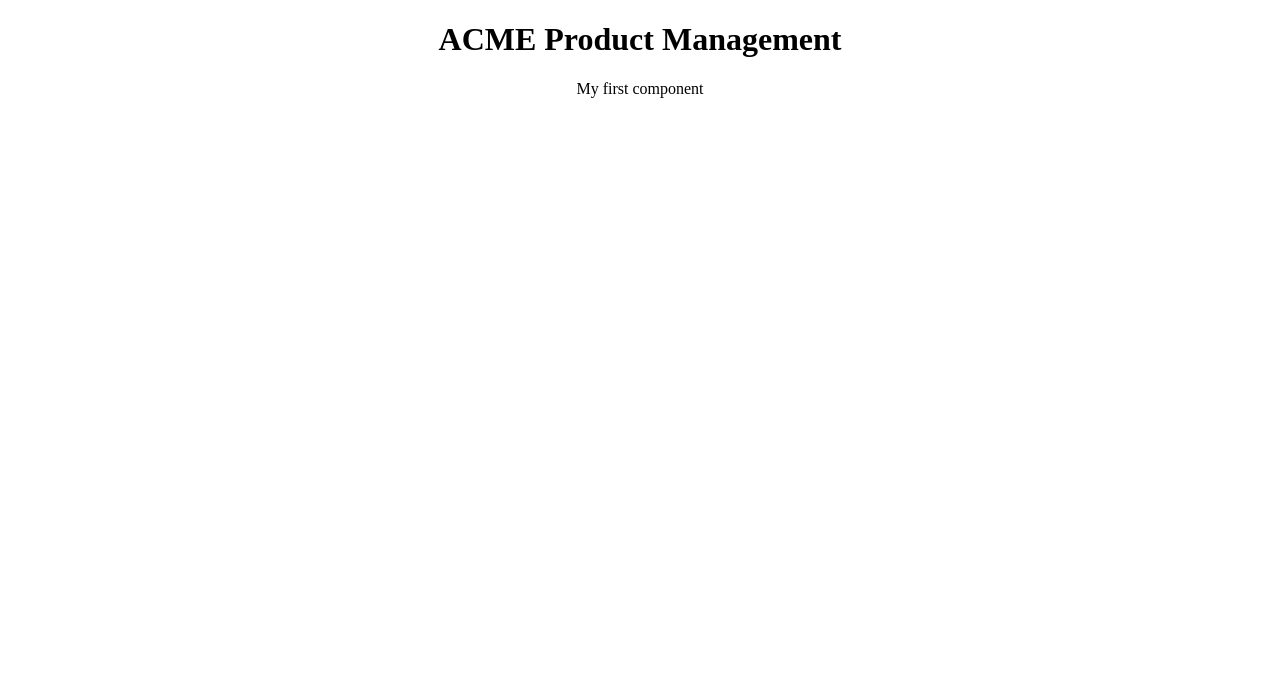
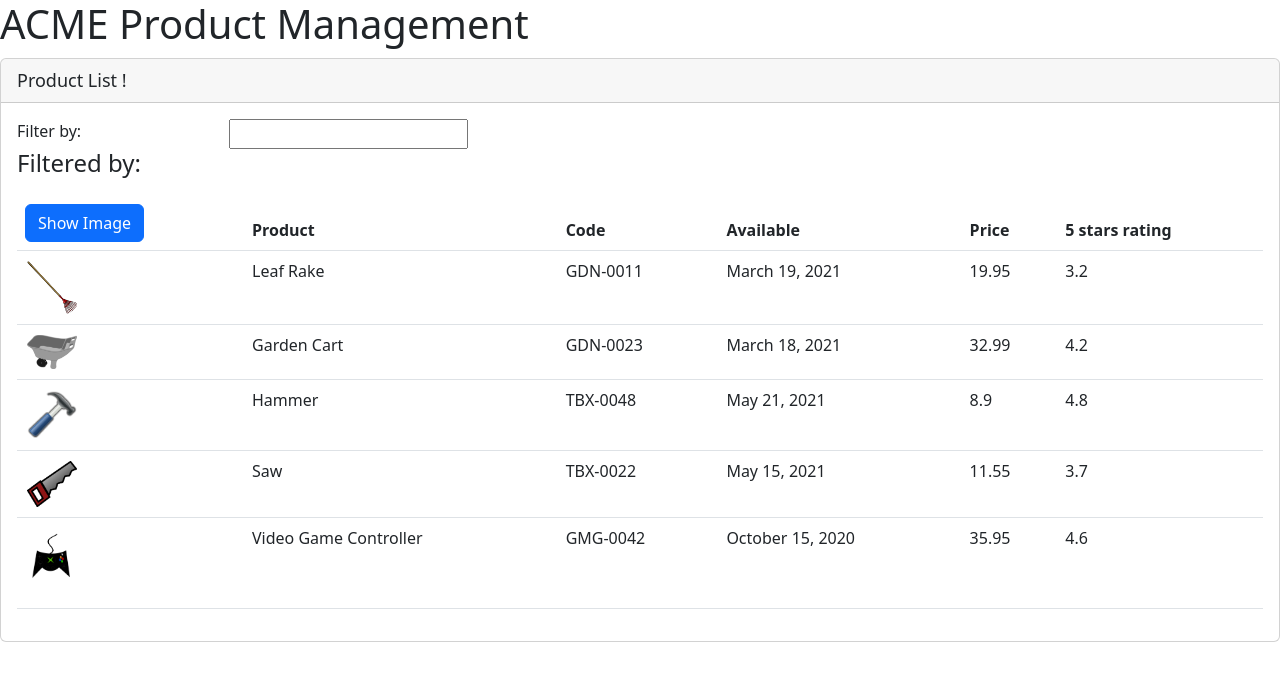
Before and after one commit to amirafatnassi/angulat-gettingStarted, an Angular app in the folder APM/: page / in a window 1280 px wide. Shown: the top 680 px of the page. Built offline with nearby package versions, Linux system fonts and the light colour scheme.

Commit message:
add bootstrap

```diff
--- a/APM/angular.json
+++ b/APM/angular.json
@@ -26,7 +26,8 @@
             "styles": [
               "src/styles.css"
             ],
-            "scripts": []
+            "scripts": [
+            ]
           },
           "configurations": {
             "production": {
--- a/APM/package.json
+++ b/APM/package.json
@@ -18,6 +18,7 @@
     "@angular/platform-browser": "^14.0.0",
     "@angular/platform-browser-dynamic": "^14.0.0",
     "@angular/router": "^14.0.0",
+    "bootstrap": "^5.2.2",
     "rxjs": "~7.5.0",
     "tslib": "^2.3.0",
     "zone.js": "~0.11.4"
--- a/APM/src/app/app.component.html
+++ b/APM/src/app/app.component.html
@@ -1,4 +1,5 @@
-<div style="text-align: center">
+<div>
   <h1>{{pageTitle}}</h1>
-  <div> My first component</div>
+
+<pm-products></pm-products>
 </div>
--- a/APM/src/app/app.module.ts
+++ b/APM/src/app/app.module.ts
@@ -2,10 +2,12 @@
 import { BrowserModule } from '@angular/platform-browser';
 
 import { AppComponent } from './app.component';
+import { ProductsComponent } from './products/product-list.component';
 
 @NgModule({
   declarations: [
-    AppComponent
+    AppComponent,
+    ProductsComponent
   ],
   imports: [
     BrowserModule
--- /dev/null
+++ b/APM/src/app/products/product-list.component.html
@@ -0,0 +1,43 @@
+<div class="card">
+  <div class="card-header">{{ pageTitle }}</div>
+  <div class="card-body">
+    <div class="row">
+      <div class="col-md-2">Filter by:</div>
+      <div class="col-md-4">
+        <input type="text" />
+      </div>
+    </div>
+    <div class="row">
+      <div class="col-md-6">
+        <h4>Filtered by:</h4>
+      </div>
+    </div>
+    <div class="table-responsive">
+      <table class="table" *ngIf="products.length">
+        <thead>
+          <tr>
+            <th>
+              <button class="btn btn-primary">Show Image</button>
+            </th>
+            <th>Product</th>
+            <th>Code</th>
+            <th>Available</th>
+            <th>Price</th>
+            <th>5 stars rating</th>
+          </tr>
+        </thead>
+        <tbody>
+          <tr *ngFor="let product of products">
+            <td> <img [src]='product.imageUrl' [title]='product.productName'
+              [style.width.px]='imageWidth'  [style.margin.px]='imageMargin'> </td>
+            <td>{{ product.productName }}</td>
+            <td>{{ product.productCode }}</td>
+            <td>{{ product.releaseDate }}</td>
+            <td>{{ product.price }}</td>
+            <td>{{ product.starRating   }}</td>
+          </tr>
+        </tbody>
+      </table>
+    </div>
+  </div>
+</div>
--- /dev/null
+++ b/APM/src/app/products/product-list.component.ts
@@ -0,0 +1,63 @@
+import { Component } from '@angular/core';
+
+@Component({
+  selector: 'pm-products',
+  templateUrl: './product-list.component.html',
+})
+export class ProductsComponent {
+  pageTitle = 'Product List !';
+  imageWidth = 50;
+  imageMargin = 2;
+  products: any[] = [
+    {
+      productId: 1,
+      productName: 'Leaf Rake',
+      productCode: 'GDN-0011',
+      releaseDate: 'March 19, 2021',
+      description: 'Leaf rake with 48-inch wooden handle.',
+      price: 19.95,
+      starRating: 3.2,
+      imageUrl: 'assets/images/leaf_rake.png',
+    },
+    {
+      productId: 2,
+      productName: 'Garden Cart',
+      productCode: 'GDN-0023',
+      releaseDate: 'March 18, 2021',
+      description: '15 gallon capacity rolling garden cart',
+      price: 32.99,
+      starRating: 4.2,
+      imageUrl: 'assets/images/garden_cart.png',
+    },
+    {
+      productId: 5,
+      productName: 'Hammer',
+      productCode: 'TBX-0048',
+      releaseDate: 'May 21, 2021',
+      description: 'Curved claw steel hammer',
+      price: 8.9,
+      starRating: 4.8,
+      imageUrl: 'assets/images/hammer.png',
+    },
+    {
+      productId: 8,
+      productName: 'Saw',
+      productCode: 'TBX-0022',
+      releaseDate: 'May 15, 2021',
+      description: '15-inch steel blade hand saw',
+      price: 11.55,
+      starRating: 3.7,
+      imageUrl: 'assets/images/saw.png',
+    },
+    {
+      productId: 10,
+      productName: 'Video Game Controller',
+      productCode: 'GMG-0042',
+      releaseDate: 'October 15, 2020',
+      description: 'Standard two-button video game controller',
+      price: 35.95,
+      starRating: 4.6,
+      imageUrl: 'assets/images/xbox-controller.png',
+    },
+  ];
+}
--- a/APM/src/index.html
+++ b/APM/src/index.html
@@ -1,13 +1,22 @@
-<!doctype html>
+<!DOCTYPE html>
 <html lang="en">
   <head>
-  <meta charset="utf-8">
+    <meta charset="utf-8" />
     <title>Apm</title>
-  <base href="/">
-  <meta name="viewport" content="width=device-width, initial-scale=1">
-  <link rel="icon" type="image/x-icon" href="favicon.ico">
+    <base href="/" />
+    <meta name="viewport" content="width=device-width, initial-scale=1" />
+    <link rel="icon" type="image/x-icon" href="favicon.ico" />
+    <!-- CSS only -->
+    <link
+      href="https://cdn.jsdelivr.net/npm/bootstrap@5.2.2/dist/css/bootstrap.min.css"
+      rel="stylesheet"
+      integrity="sha384-Zenh87qX5JnK2Jl0vWa8Ck2rdkQ2Bzep5IDxbcnCeuOxjzrPF/et3URy9Bv1WTRi"
+      crossorigin="anonymous"
+    />
   </head>
   <body>
     <pm-root></pm-root>
+    <!-- JavaScript Bundle with Popper -->
+<script src="https://cdn.jsdelivr.net/npm/bootstrap@5.2.2/dist/js/bootstrap.bundle.min.js" integrity="sha384-OERcA2EqjJCMA+/3y+gxIOqMEjwtxJY7qPCqsdltbNJuaOe923+mo//f6V8Qbsw3" crossorigin="anonymous"></script>
   </body>
 </html>
```
Also changed, not shown: 1 other file (tests, documents, lock files or other folders). Lines whose indentation alone changed are shown as unchanged.
